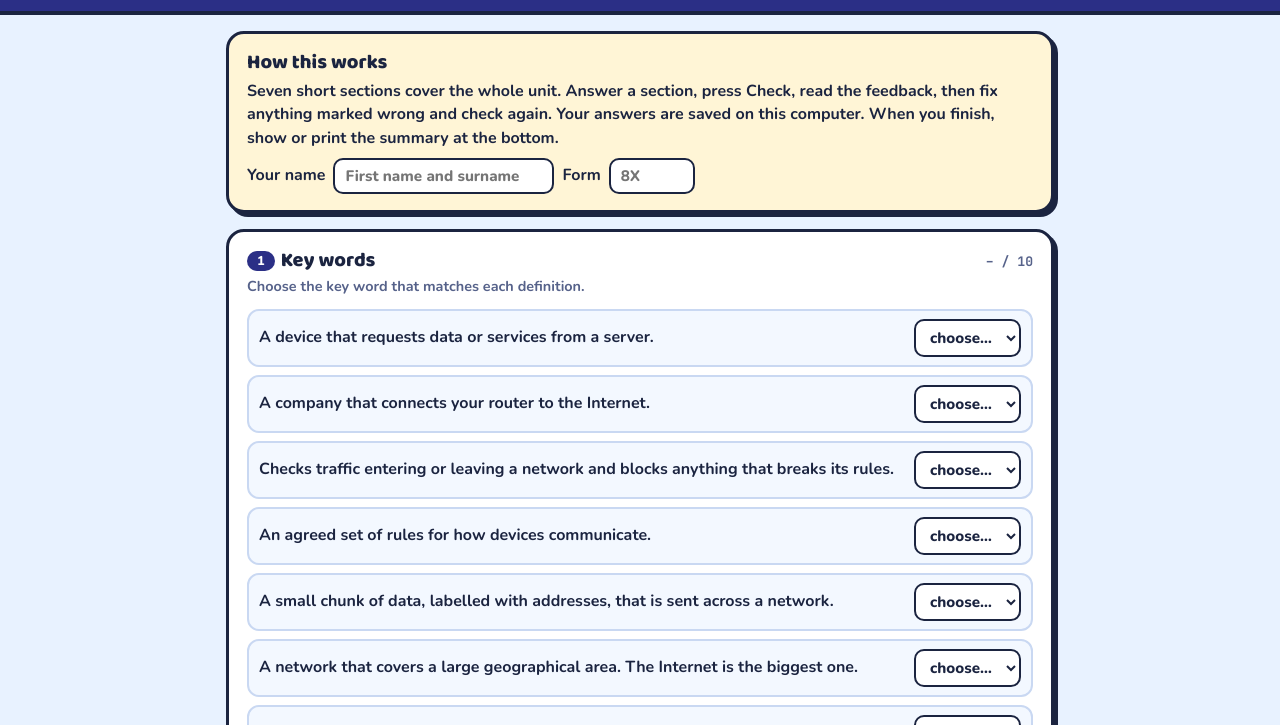
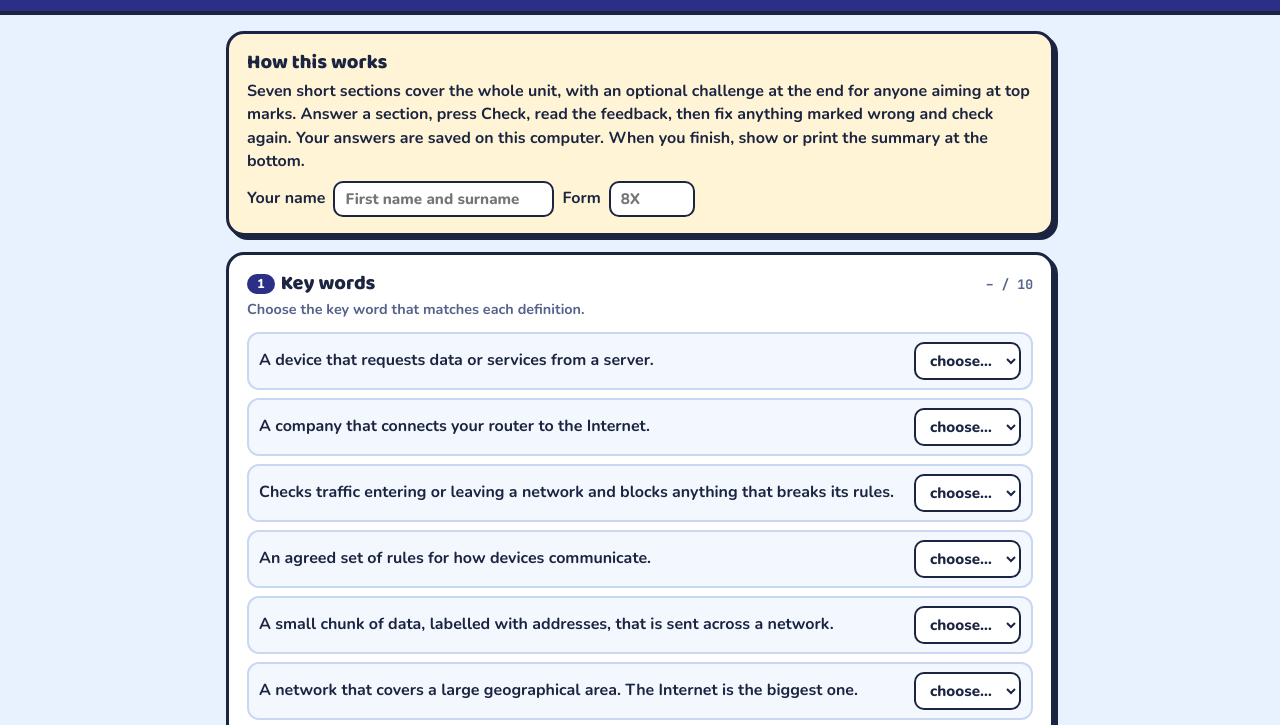
Before and after one commit to eltham-college-cs/networks-revision, a plain HTML site: page index.html in a window 1280 px wide. Shown: the part 61-786 px from the top of the page. Drawn offline with nearby package versions, Linux system fonts and the light colour scheme.

Commit message:
Add files via upload

```diff
--- a/index.html
+++ b/index.html
@@ -42,7 +42,7 @@ h2 { font: 800 1.25rem/1.2 var(--display); margin: 0; }
 .row small { grid-column: 1 / -1; font-weight: 800; }
 .row.ok small { color: var(--mint); } .row.bad small { color: var(--berry); }
 .seg { display: inline-flex; border: 2.5px solid var(--outline); border-radius: 10px; overflow: hidden; }
-.seg button { border: 0; border-right: 2.5px solid var(--outline); background: var(--panel); color: var(--ink); padding: 6px 12px; font-weight: 900; font-size: .85rem; cursor: pointer; }
+.seg button { border: 0; border-right: 2.5px solid var(--outline); background: var(--panel); color: var(--ink); padding: 6px 10px; font-weight: 900; font-size: .85rem; cursor: pointer; }
 .seg button:last-child { border-right: 0; }
 .seg button.on { background: var(--sun); color: #1B2440; }
 .gaps { line-height: 2.5; font-size: 1rem; }
@@ -84,7 +84,7 @@ textarea { width: 100%; min-height: 130px; font-weight: 700; line-height: 1.5; }
 <main>
   <section class="card intro">
     <h2>How this works</h2>
-    <p style="margin:6px 0 0">Seven short sections cover the whole unit. Answer a section, press <b>Check</b>, read the feedback, then fix anything marked wrong and check again. Your answers are saved on this computer. When you finish, show or print the summary at the bottom.</p>
+    <p style="margin:6px 0 0">Seven short sections cover the whole unit, with an optional challenge at the end for anyone aiming at top marks. Answer a section, press <b>Check</b>, read the feedback, then fix anything marked wrong and check again. Your answers are saved on this computer. When you finish, show or print the summary at the bottom.</p>
     <label>Your name <input type="text" id="name" placeholder="First name and surname" autocomplete="off"> Form <input type="text" id="form" placeholder="8X" size="5" autocomplete="off"></label>
   </section>
   <div id="sections" style="display:grid;gap:16px"></div>
@@ -96,7 +96,7 @@ textarea { width: 100%; min-height: 130px; font-weight: 700; line-height: 1.5; }
 </main>
 <script>
 (() => {
-  const KEY = 'y8-networks-workbook-v1';
+  const KEY = 'y8-networks-workbook-v2';
   const $ = id => document.getElementById(id);
   const esc = s => String(s).replace(/[&<>"]/g, c => ({ '&': '&amp;', '<': '&lt;', '>': '&gt;', '"': '&quot;' }[c]));
   let S = { name: '', form: '', ans: {}, checked: {}, score: {} };
@@ -142,16 +142,24 @@ textarea { width: 100%; min-height: 130px; font-weight: 700; line-height: 1.5; }
     { q: 'Where should a firewall be placed to protect a school network?', o: ['Between the school router and the Internet', 'Between the printer and the print server', 'Inside every keyboard'], c: 0, e: 'It sits at the border, so everything entering or leaving passes through it.' },
     { q: 'Which threat can a firewall at the edge of the network NOT stop?', o: ['A hacker on the Internet trying to connect', 'A pupil plugging in an infected USB stick', 'Traffic from a blocked address'], c: 1, e: 'That threat starts inside the network, so it never passes through the firewall.' }
   ];
-  const STEPS = ['You type a web address (URL) into the browser.', 'The browser asks a DNS server for the IP address of that domain name.', 'The DNS server replies with the IP address.',
-    'The browser sends an HTTP request to the web server at that IP address.', 'The web server sends the page back as packets, with the status code 200 OK.', 'The browser puts the packets back in order and displays the page.'];
+  const LINKS = [
+    ['A desktop PC in the school office that never moves and needs a fast, reliable connection.', 'e', 'Ethernet: fast and reliable for a device that stays put.'],
+    ['A pupil\'s tablet that is carried from classroom to classroom.', 'w', 'Wi-Fi: no cable, so the device can move.'],
+    ['The link from the school to its ISP, several kilometres away.', 'f', 'Fibre optic: pulses of light stay fast over long distances.'],
+    ['A smart doorbell on the outside wall, where there is no network socket.', 'w', 'Wi-Fi reaches places a cable does not.'],
+    ['A file server in the server room that every computer depends on.', 'e', 'Ethernet: the most dependable link for a shared server inside the building.'],
+    ['A cable under the sea joining two countries.', 'f', 'Fibre optic carries huge amounts of data over very long distances.']
+  ];
   const QUIZ = [
-    { q: 'What is an IP address?', o: ['A unique number that identifies a device on a network', 'The name of a website', 'A type of cable'], c: 0, e: 'Like a postal address, it says where packets should be delivered.' },
-    { q: 'Which of these is a valid IP address?', o: ['192.168.1.300', '192.168.1.30', '192.168.1'], c: 1, e: 'Four numbers, each from 0 to 255, separated by dots.' },
-    { q: 'What does DNS do?', o: ['Blocks dangerous packets', 'Turns a domain name into an IP address', 'Speeds up Wi-Fi'], c: 1, e: 'It works like a phone book for the Internet.' },
-    { q: 'What is HTTP?', o: ['The protocol used to request and send web pages', 'A company that provides Internet access', 'A kind of server'], c: 0, e: 'A browser sends an HTTP request and the server sends a response.' },
-    { q: 'A web server replies with the status code 404. What does it mean?', o: ['The page was sent successfully', 'The page could not be found', 'The firewall blocked the request'], c: 1, e: '200 means OK. 404 means not found.' },
-    { q: 'What is bandwidth?', o: ['How far a cable can stretch', 'The amount of data a connection can carry each second', 'The number of devices in a LAN'], c: 1, e: 'It is measured in megabits per second (Mbps).' }
+    { q: 'Why is data split into packets before it is sent?', o: ['So that small pieces can travel separately and be put back together at the other end', 'To make the file bigger', 'Because cables can only carry one letter at a time'], c: 0, e: 'If one packet is lost, only that packet needs to be sent again.' },
+    { q: 'In a home network, which device does every packet pass through?', o: ['The printer', 'The router', 'The phone'], c: 1, e: 'The router joins the devices together and forwards each packet.' },
+    { q: 'A smart home hub runs a correct flowchart, but the TV never switches on. What is the most likely cause?', o: ['The flowchart has too many symbols', 'The TV has no link to the router, so the packet is dropped', 'The Internet is too slow'], c: 1, e: 'A correct program still needs a working network to carry its instructions.' },
+    { q: 'Which statement about clients and servers is true?', o: ['A server requests pages from a client', 'A client requests a service and a server provides it', 'Clients and servers are the same thing'], c: 1, e: 'Request from the client, response from the server.' },
+    { q: 'Why do devices on a network need protocols?', o: ['So that they all follow the same rules and can understand each other', 'To make the cables longer', 'To stop them using electricity'], c: 0, e: 'A protocol is an agreed set of rules for communication.' },
+    { q: 'A school adds a second file server that keeps a copy of everything on the first. Which drawback does this reduce?', o: ['Cost', 'Everyone being affected if the server fails', 'Malware spreading'], c: 1, e: 'It removes the single point of failure, although it increases the cost.' }
   ];
+  const CHAL = ['I gave a clear opinion (agree, disagree or partly agree).', 'I explained something a firewall does protect against.', 'I gave an example of traffic it would block.',
+    'I explained a threat it cannot stop because it starts inside the network.', 'I named another precaution, such as antivirus software, backups or strong passwords.', 'I finished with a conclusion that answers "how far".'];
   const EXAM = ['I named a benefit (for example sharing files, sharing a printer, communication or central backup).', 'I explained why it helps the school.',
     'I named a drawback (for example cost, server failure, malware spreading or security risks).', 'I explained what could go wrong because of it.'];
 
@@ -161,12 +169,12 @@ textarea { width: 100%; min-height: 130px; font-weight: 700; line-height: 1.5; }
     { id: 'bd', title: 'Benefit or drawback?', max: 8, how: 'Decide whether each statement is a benefit or a drawback of using a network.' },
     { id: 'gap', title: 'Fill the gaps', max: 8, how: 'Choose the correct word for each gap. Some words in the list are not used.' },
     { id: 'fw', title: 'Firewall', max: 8, how: 'A firewall checks every packet at the edge of the network. Decide whether it should allow or block each one, then answer two questions.' },
-    { id: 'ord', title: 'Loading a web page', max: 6, how: 'Use the arrows to put the steps in the right order, first step at the top.' },
-    { id: 'qz', title: 'IP, DNS and HTTP', max: 6, how: 'Choose one answer for each question.' },
-    { id: 'ex', title: 'Exam practice', max: 4, how: 'A school is deciding whether to connect its 30 computers into a network. Describe one benefit and one drawback of doing this. (4 marks)' }
+    { id: 'ln', title: 'Cable, Wi-Fi or fibre?', max: 6, how: 'Choose the best type of connection for each situation.' },
+    { id: 'qz', title: 'Packets, clients and smart homes', max: 6, how: 'Choose one answer for each question.' },
+    { id: 'ex', title: 'Exam practice', max: 4, how: 'A school is deciding whether to connect its 30 computers into a network. Describe one benefit and one drawback of doing this. (4 marks)' },
+    { id: 'ch', title: 'Challenge (optional)', max: 6, bonus: true, how: '"A firewall makes a school network completely safe." How far do you agree? Write a paragraph that looks at both sides. (6 marks)' }
   ];
   const A = id => (S.ans[id] = S.ans[id] || {});
-  if (!S.ans.ord || !S.ans.ord.list) S.ans.ord = { list: shuffle(STEPS.map((s, i) => i), 11) };
 
   const seg = (sec, i, opts, show) => `<span class="seg">${opts.map(([v, l]) => `<button type="button" data-sec="${sec}" data-i="${i}" data-v="${v}" class="${A(sec)[i] === v ? 'on' : ''}">${l}</button>`).join('')}</span>`;
   const mark = (ok, show, good, bad) => show ? `<small>${ok ? '✓ ' + good : '✕ ' + bad}</small>` : '';
@@ -182,42 +190,48 @@ textarea { width: 100%; min-height: 130px; font-weight: 700; line-height: 1.5; }
       return `<select data-sec="gap" data-i="${i}" class="${show ? (ok ? 'ok' : 'bad') : ''}"><option value="">?</option>${BANK.map(w => `<option ${a === w ? 'selected' : ''}>${w}</option>`).join('')}</select>`; }).join('') + '</p>'; },
     fw: show => FW.map((r, i) => { const ok = A('fw')[i] === r[1];
       return `<div class="row ${show ? (ok ? 'ok' : 'bad') : ''}"><span>${esc(r[0])}</span>${seg('fw', i, [['a', 'Allow'], ['b', 'Block']])}${mark(ok, show, esc(r[2]), 'Not quite. Is this traffic the school expects and wants?')}</div>`; }).join('') + mcq('fw', FWQ, 6, show),
-    ord: show => '<div class="order">' + S.ans.ord.list.map((s, p) => { const ok = s === p;
-      return `<div class="row ${show ? (ok ? 'ok' : 'bad') : ''}"><span class="pos">${p + 1}</span><span>${esc(STEPS[s])}</span><span class="mv"><button type="button" data-mv="-1" data-p="${p}" ${p === 0 ? 'disabled' : ''} aria-label="Move up">↑</button><button type="button" data-mv="1" data-p="${p}" ${p === STEPS.length - 1 ? 'disabled' : ''} aria-label="Move down">↓</button></span></div>`; }).join('') + '</div>',
+    ln: show => LINKS.map((r, i) => { const ok = A('ln')[i] === r[1];
+      return `<div class="row ${show ? (ok ? 'ok' : 'bad') : ''}"><span>${esc(r[0])}</span>${seg('ln', i, [['e', 'Ethernet'], ['w', 'Wi-Fi'], ['f', 'Fibre']])}${mark(ok, show, esc(r[2]), 'Not quite. Think about distance, and whether the device moves.')}</div>`; }).join(''),
     qz: show => mcq('qz', QUIZ, 0, show),
     ex: show => `<textarea id="ex-text" placeholder="Write your answer here. Aim for four sentences.">${esc(A('ex').text || '')}</textarea>` +
       (show ? `<div class="model"><b>Model answer.</b> One benefit is that pupils can share files, because work saved on the file server can be opened from any computer in the school. One drawback is that malware can spread, because an infected computer is connected to all the others and can pass it on.</div>
-        <p class="how" style="margin:0 0 4px">Now mark your own answer honestly. Tick each thing you did:</p><div class="tick">${EXAM.map((t, i) => `<label><input type="checkbox" data-sec="ex" data-i="${i}" ${A('ex')[i] ? 'checked' : ''}>${esc(t)} (1)</label>`).join('')}</div>` : '')
+        <p class="how" style="margin:0 0 4px">Now mark your own answer honestly. Tick each thing you did:</p><div class="tick">${EXAM.map((t, i) => `<label><input type="checkbox" data-sec="ex" data-i="${i}" ${A('ex')[i] ? 'checked' : ''}>${esc(t)} (1)</label>`).join('')}</div>` : ''),
+    ch: show => `<textarea id="ch-text" placeholder="Write your paragraph here. Aim for six or more sentences.">${esc(A('ch').text || '')}</textarea>` +
+      (show ? `<div class="model"><b>Model answer.</b> I partly agree. A firewall checks traffic entering or leaving the network and blocks anything that breaks its rules, so it would stop an unknown computer on the Internet from logging in to the file server. However, it cannot stop a threat that starts inside the network, such as a pupil plugging in an infected USB stick, because that traffic never passes through it. A school also needs antivirus software, regular backups and strong passwords. So a firewall makes a network safer, but not completely safe.</div>
+        <p class="how" style="margin:0 0 4px">Mark your own answer honestly. Tick each thing you did:</p><div class="tick">${CHAL.map((t, i) => `<label><input type="checkbox" data-sec="ch" data-i="${i}" ${A('ch')[i] ? 'checked' : ''}>${esc(t)} (1)</label>`).join('')}</div>` : '')
   };
   const SCORE = {
     kw: () => TERMS.filter((t, i) => A('kw')[i] === t[0]).length,
     bd: () => BD.filter((r, i) => A('bd')[i] === r[1]).length,
     gap: () => GAPS.filter(p => typeof p !== 'string').filter((p, i) => A('gap')[i] === p[0]).length,
     fw: () => FW.filter((r, i) => A('fw')[i] === r[1]).length + FWQ.filter((q, k) => A('fw')[6 + k] === q.c).length,
-    ord: () => S.ans.ord.list.filter((s, p) => s === p).length,
+    ln: () => LINKS.filter((r, i) => A('ln')[i] === r[1]).length,
     qz: () => QUIZ.filter((q, i) => A('qz')[i] === q.c).length,
-    ex: () => EXAM.filter((t, i) => A('ex')[i]).length
+    ex: () => EXAM.filter((t, i) => A('ex')[i]).length,
+    ch: () => CHAL.filter((t, i) => A('ch')[i]).length
   };
 
   function renderSection(s) {
     const show = !!S.checked[s.id], sc = S.score[s.id] || 0, n = SEC.indexOf(s) + 1;
-    const fb = !show ? '' : s.id === 'ex' ? 'Tick the marks you earned. Your score updates as you tick.' : sc === s.max ? 'Full marks. Well done!' : `${sc} out of ${s.max}. Fix the ones marked ✕ and press Check again.`;
-    $('sec-' + s.id).innerHTML = `<div class="shead"><h2><span class="num">${n}</span>${s.title}</h2><span class="marks ${show && sc === s.max ? 'done' : ''}">${show ? sc : '–'} / ${s.max}</span></div>
+    const self = s.id === 'ex' || s.id === 'ch';
+    const fb = !show ? '' : self ? 'Tick the marks you earned. Your score updates as you tick.' : sc === s.max ? 'Full marks. Well done!' : `${sc} out of ${s.max}. Fix the ones marked ✕ and press Check again.`;
+    $('sec-' + s.id).innerHTML = `<div class="shead"><h2><span class="num">${s.bonus ? '★' : n}</span>${s.title}</h2><span class="marks ${show && sc === s.max ? 'done' : ''}">${show ? sc : '–'} / ${s.max}</span></div>
       <p class="how">${esc(s.how)}</p>${BODY[s.id](show)}
-      <div class="acts"><button class="btn" type="button" data-check="${s.id}">${s.id === 'ex' ? (show ? 'Model answer shown' : 'Show the model answer') : 'Check'}</button><span class="fb" role="status">${fb}</span></div>`;
+      <div class="acts"><button class="btn" type="button" data-check="${s.id}">${self ? (show ? 'Model answer shown' : 'Show the model answer') : 'Check'}</button><span class="fb" role="status">${fb}</span></div>`;
   }
   function renderTotals() {
-    const tot = SEC.reduce((a, s) => a + (S.score[s.id] || 0), 0), max = SEC.reduce((a, s) => a + s.max, 0);
+    const CORE = SEC.filter(s => !s.bonus);
+    const tot = CORE.reduce((a, s) => a + (S.score[s.id] || 0), 0), max = CORE.reduce((a, s) => a + s.max, 0);
     $('total').textContent = `${tot} / ${max}`; $('bar').style.width = (tot / max * 100) + '%';
-    const done = SEC.filter(s => S.checked[s.id]).length;
-    $('sumbody').innerHTML = `<p style="margin:6px 0"><b>${esc(S.name || 'Name not entered')}</b> ${esc(S.form || '')} · ${new Date().toLocaleDateString('en-GB')} · ${done} of ${SEC.length} sections checked</p>
-      <table><tr><th>Section</th><th>Score</th></tr>${SEC.map((s, i) => `<tr><td>${i + 1}. ${s.title}</td><td>${S.checked[s.id] ? (S.score[s.id] || 0) : '–'} / ${s.max}</td></tr>`).join('')}</table>
-      <p><span class="big">${tot} / ${max}</span> &nbsp; ${tot >= 45 ? 'Excellent: you are ready for the test.' : tot >= 35 ? 'Good. Go back over any section below full marks.' : done < SEC.length ? 'Keep going: check every section.' : 'Revise your notes, then try the weaker sections again.'}</p>
+    const done = CORE.filter(s => S.checked[s.id]).length;
+    $('sumbody').innerHTML = `<p style="margin:6px 0"><b>${esc(S.name || 'Name not entered')}</b> ${esc(S.form || '')} · ${new Date().toLocaleDateString('en-GB')} · ${done} of ${CORE.length} sections checked</p>
+      <table><tr><th>Section</th><th>Score</th></tr>${SEC.map((s, i) => `<tr><td>${s.bonus ? '★' : i + 1 + '.'} ${s.title}</td><td>${S.checked[s.id] ? (S.score[s.id] || 0) : '–'} / ${s.max}</td></tr>`).join('')}</table>
+      <p><span class="big">${tot} / ${max}</span> &nbsp; ${tot >= 45 ? 'Excellent: you are ready for the test.' : tot >= 35 ? 'Good. Go back over any section below full marks.' : done < CORE.length ? 'Keep going: check every section.' : 'Revise your notes, then try the weaker sections again.'}</p>
       <p class="tip">To revise further, write out from memory the definitions you got wrong in section 1.</p>`;
   }
   function check(id) { S.checked[id] = true; S.score[id] = SCORE[id](); save(); renderSection(SEC.find(s => s.id === id)); renderTotals(); }
   // Changing an answer never changes a score by itself: the pupil has to press Check again (the exam self-mark is the exception).
-  const touch = id => { if (id === 'ex' && S.checked.ex) S.score.ex = SCORE.ex(); save(); renderTotals(); };
+  const touch = id => { if ((id === 'ex' || id === 'ch') && S.checked[id]) S.score[id] = SCORE[id](); save(); renderTotals(); };
 
   $('sections').innerHTML = SEC.map(s => `<section class="card" id="sec-${s.id}"></section>`).join('');
   SEC.forEach(renderSection); renderTotals();
@@ -229,16 +243,15 @@ textarea { width: 100%; min-height: 130px; font-weight: 700; line-height: 1.5; }
   box.addEventListener('click', e => {
     const b = e.target.closest('button'); if (!b) return;
     if (b.dataset.check) return check(b.dataset.check);
-    if (b.dataset.mv) { const l = S.ans.ord.list, p = +b.dataset.p, q = p + (+b.dataset.mv); [l[p], l[q]] = [l[q], l[p]]; S.checked.ord = false; S.score.ord = 0; save(); renderSection(SEC[4]); renderTotals(); const again = box.querySelector(`[data-mv="${b.dataset.mv}"][data-p="${q}"]`); if (again && !again.disabled) again.focus(); return; }
     if (b.dataset.sec) { A(b.dataset.sec)[b.dataset.i] = b.dataset.v; b.parentElement.querySelectorAll('button').forEach(x => x.classList.toggle('on', x === b)); touch(b.dataset.sec); }
   });
   box.addEventListener('change', e => {
     const t = e.target; if (!t.dataset.sec) return;
     A(t.dataset.sec)[t.dataset.i] = t.type === 'radio' ? +t.value : t.type === 'checkbox' ? t.checked : t.value;
     touch(t.dataset.sec);
-    if (t.dataset.sec === 'ex') renderSection(SEC[6]);
+    if (t.dataset.sec === 'ex' || t.dataset.sec === 'ch') renderSection(SEC.find(s => s.id === t.dataset.sec));
   });
-  box.addEventListener('input', e => { if (e.target.id === 'ex-text') { A('ex').text = e.target.value; save(); } });
+  box.addEventListener('input', e => { if (e.target.id === 'ex-text' || e.target.id === 'ch-text') { A(e.target.id.slice(0, 2)).text = e.target.value; save(); } });
   $('print').addEventListener('click', () => window.print());
   $('reset').addEventListener('click', () => { if (!confirm('Clear all your answers and start again?')) return; try { localStorage.removeItem(KEY); } catch (e) { /* nothing saved */ } location.reload(); });
   $('theme').addEventListener('click', () => { document.documentElement.dataset.theme = document.documentElement.dataset.theme === 'dark' ? 'light' : 'dark'; });
```
